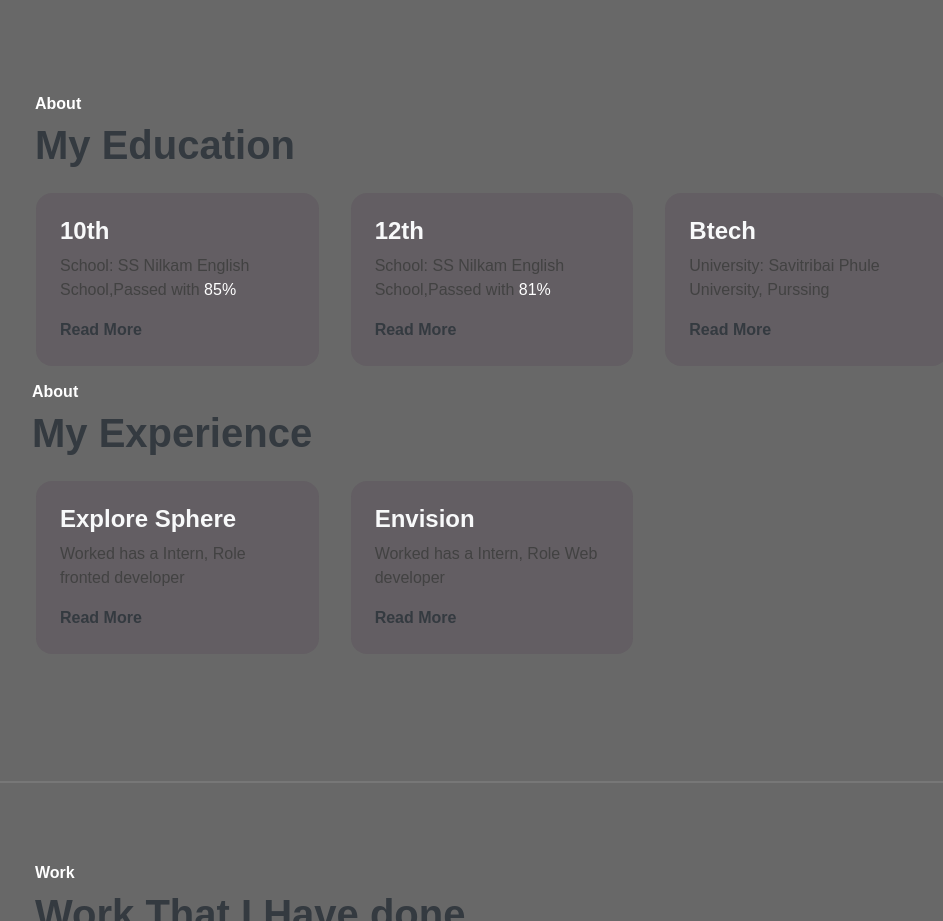
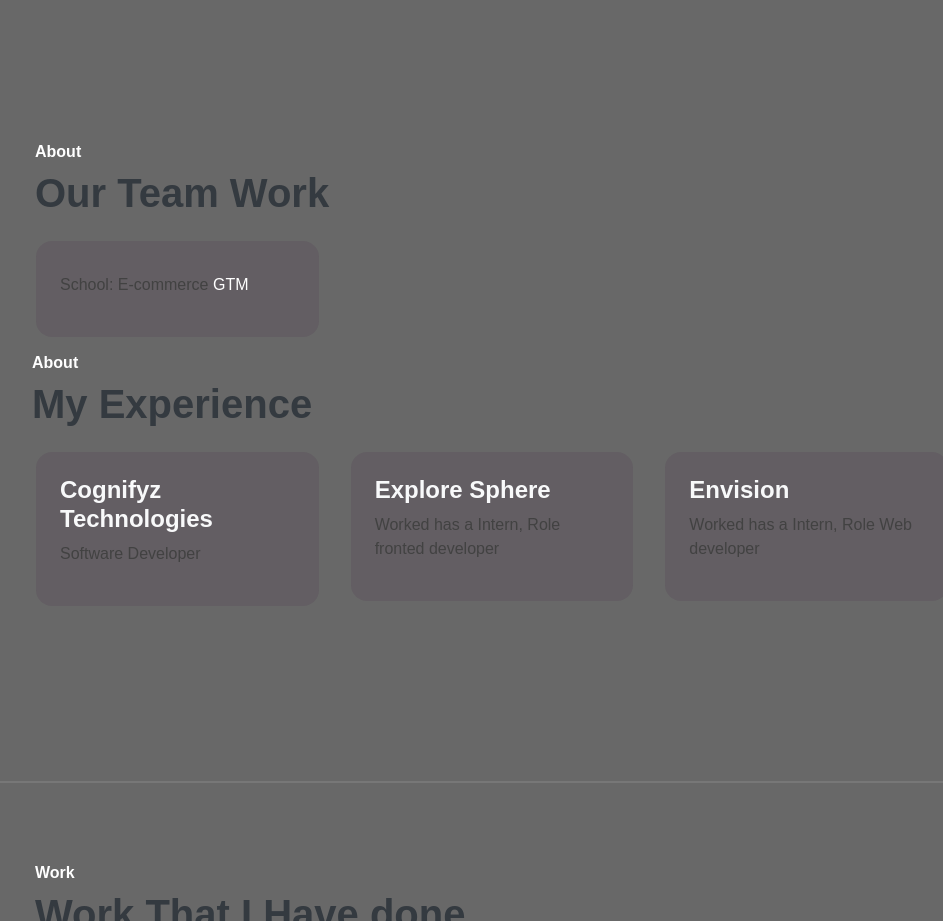
Before and after one commit to Ayushant/protfolio-ayuu, a plain HTML site: page index.html in a window 1280 px wide. Shown: the part 1640-2561 px from the top of the page, without its empty margins (268-1211 px from the left). Drawn offline with nearby package versions, Linux system fonts and the light colour scheme; a web font is replaced by a local one.

Commit message:
Update index.html

```diff
--- a/index.html
+++ b/index.html
@@ -192,7 +192,7 @@
                 <div class="row pd-4 ">
                     <div class="col-lg-8">
                         <h6 class="text-white  text-brand">About</h6>
-                        <h1 class="text-dark">My Education</h1>
+                        <h1 class="text-dark">Our Team Work</h1>
                     </div>
                 </div>
 
@@ -202,43 +202,56 @@
                             <!-- <div class="iconbox shadow rounded-4">
                                 <i class="lab text-light la-html5"></i>
                             </div> -->
-                            <h4 class=" text-light">10th</h4>
-                            <p>School: SS Nilkam English School,Passed with <span class="text-white"> 85% </span></p>
-                            <a href="#" class="link-custom text-dark">Read More</a>
+                            <h4 class=" text-light"></h4>
+                            <p>School: E-commerce<span class="text-white"> GTM </span></p>
+<!--                             <a href="#" class="link-custom text-dark">Read More</a> -->
                         </div>
                     </div>
 
 
 
-                        <div class="col-md-4 p-3 shadow-effect">
-                            <div class="skill p-4 bg-base   rounded-4 ">
+<!--                         <div class="col-md-4 p-3 shadow-effect">
+                            <div class="skill p-4 bg-base   rounded-4 "> -->
                                 <!-- <div class="iconbox shadow rounded-4">
                                     <i class="lab text-light la-html5"></i>
                                 </div> -->
-                                <h4 class=" text-light">12th</h4>
+<!--                                 <h4 class=" text-light">12th</h4>
                                 <p>School: SS Nilkam English School,Passed with <span class="text-white"> 81% </span></p>
                                 <a href="#" class="link-custom text-dark">Read More</a>
                             </div>
-                        </div>
+                        </div> -->
 
 
 
-                        <div class="col-md-4 p-3 shadow-effect">
-                            <div class="skill p-4 bg-base   rounded-4 ">
+<!--                         <div class="col-md-4 p-3 shadow-effect">
+                            <div class="skill p-4 bg-base   rounded-4 "> -->
                                 <!-- <div class="iconbox shadow rounded-4">
                                     <i class="lab text-light la-html5"></i>
                                 </div> -->
-                                <h4 class=" text-light">Btech</h4>
+<!--                                 <h4 class=" text-light">Btech</h4>
                                 <p>University: Savitribai Phule University, Purssing</p>
                                 <a href="#" class="link-custom text-dark">Read More</a>
                             </div>
-                        </div>
+                        </div> -->
 
 
                         <div class="row pd-4">
                             <div class="col-lg-8">
                                 <h6 class="text-white  text-brand">About</h6>
                                 <h1 class="text-dark">My Experience</h1>
+                            </div>
+                        </div>
+
+
+
+                            <div class="col-md-4 p-3 shadow-effect">
+                            <div class="skill p-4 bg-base   rounded-4 ">
+                                <!-- <div class="iconbox shadow rounded-4">
+                                    <i class="lab text-light la-html5"></i>
+                                </div> -->
+                                <h4 class=" text-light">Cognifyz Technologies</h4>
+                                <p>Software Developer</p>
+<!--                                 <a href="#" class="link-custom text-dark">Read More</a> -->
                             </div>
                         </div>
 
@@ -250,7 +263,7 @@
                                 </div> -->
                                 <h4 class=" text-light">Explore Sphere</h4>
                                 <p>Worked has a Intern, Role fronted developer</p>
-                                <a href="#" class="link-custom text-dark">Read More</a>
+<!--                                 <a href="#" class="link-custom text-dark">Read More</a> -->
                             </div>
                         </div>
 
@@ -261,7 +274,7 @@
                                 </div> -->
                                 <h4 class=" text-light">Envision</h4>
                                 <p>Worked has a Intern, Role Web developer</p>
-                                <a href="#" class="link-custom text-dark">Read More</a>
+<!--                                 <a href="#" class="link-custom text-dark">Read More</a> -->
                             </div>
                         </div>
 
```
